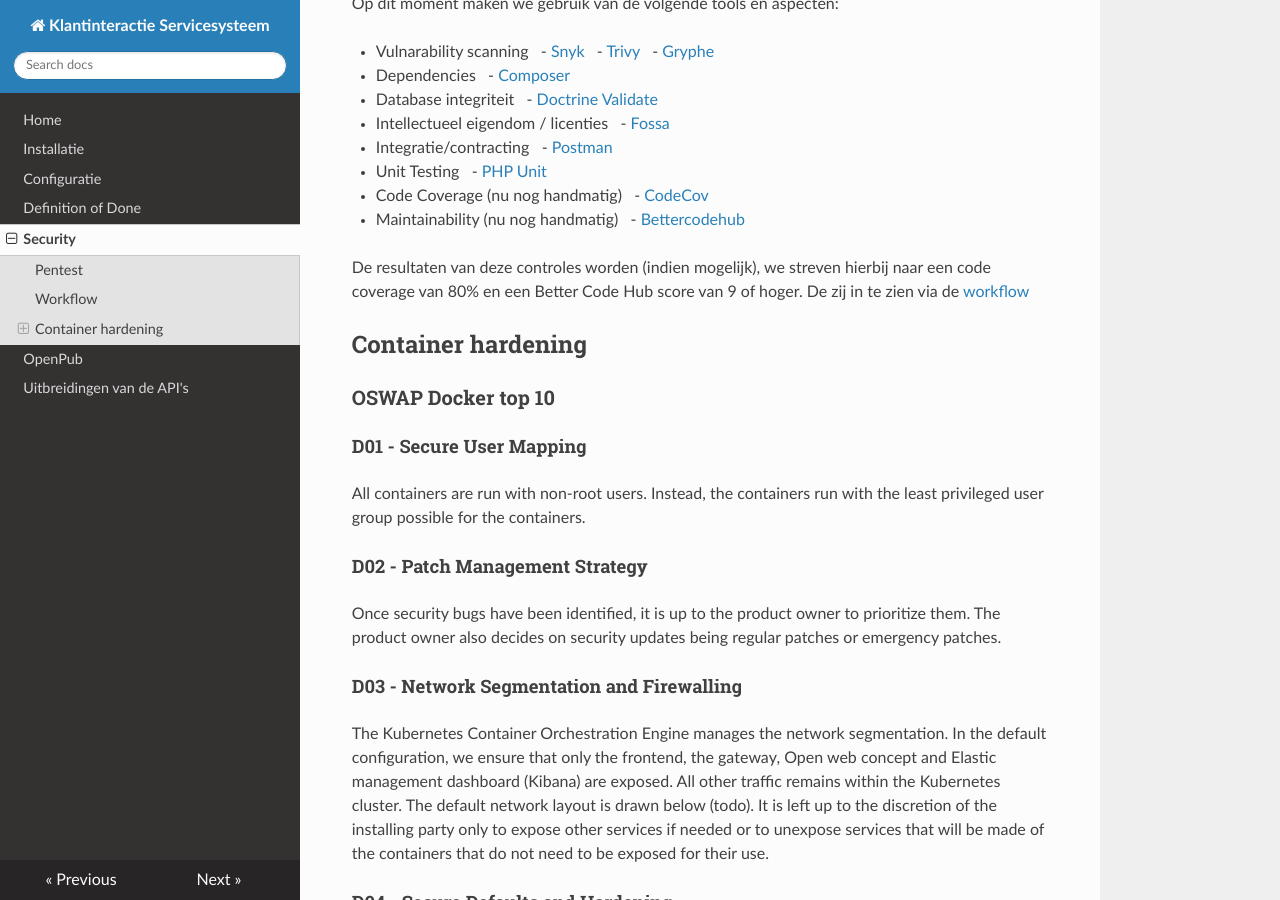
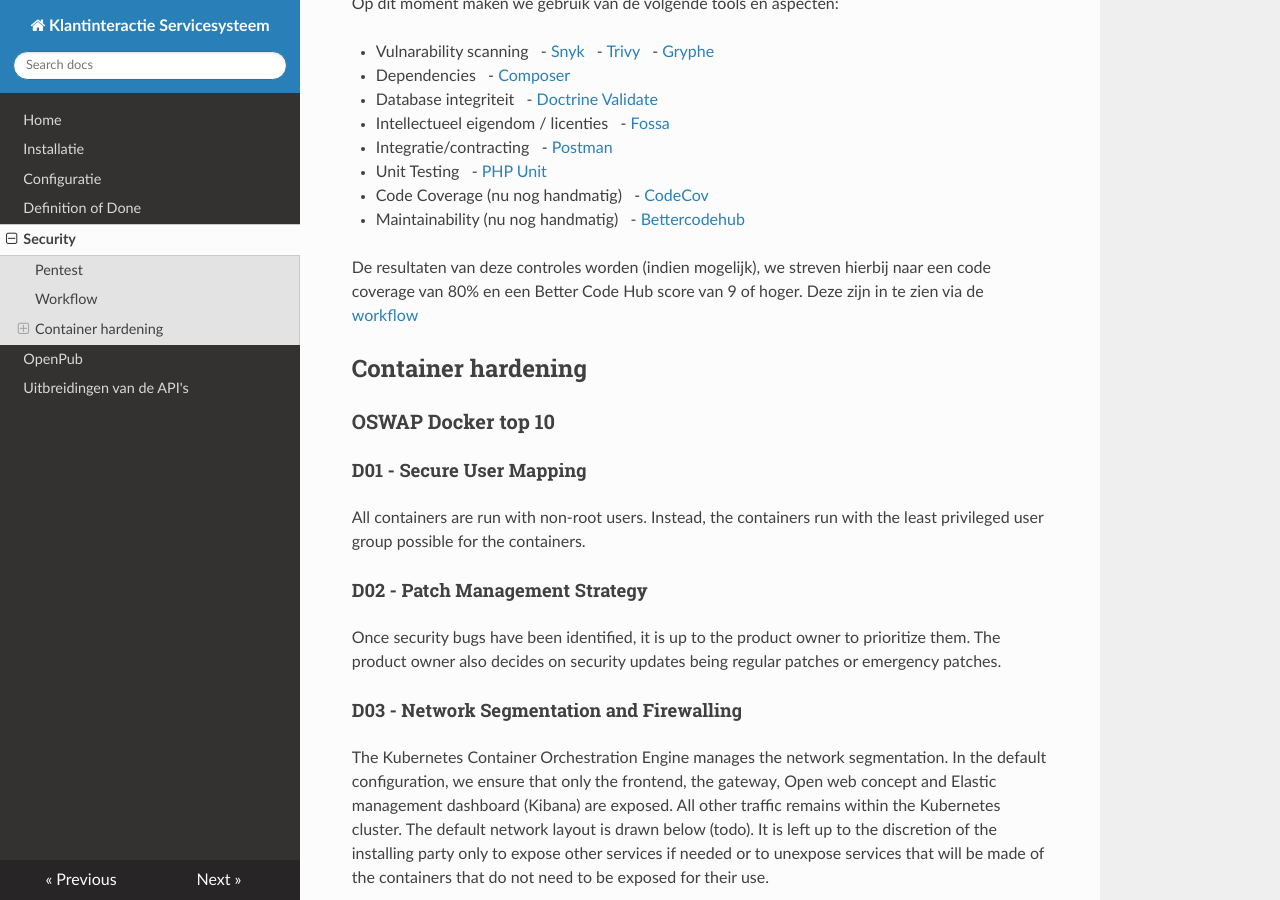
Before and after one commit to Klantinteractie-Servicesysteem/.github, an MkDocs documentation site: the page built from docs/SECURITY.md, in a window 1280 px wide and 900 px high, scrolled down 472 px. Built offline with MkDocs 1.6.1, drawn with Linux system fonts in a browser that asks for light colours; nearby versions of some CDN libraries.

Commit message:
Update SECURITY.md
spelfout verbeterd

```diff
--- a/docs/SECURITY.md
+++ b/docs/SECURITY.md
@@ -30,7 +30,7 @@
 - Maintainability (nu nog handmatig)
   - [Bettercodehub](https://bettercodehub.com/)
 
-De resultaten van deze controles worden (indien mogelijk), we streven hierbij naar een code coverage van 80% en een Better Code Hub score van 9 of hoger. De zij in te zien via de [workflow](https://github.com/ConductionNL/commonground-gateway/actions/runs/3564160815)
+De resultaten van deze controles worden (indien mogelijk), we streven hierbij naar een code coverage van 80% en een Better Code Hub score van 9 of hoger. Deze zijn in te zien via de [workflow](https://github.com/ConductionNL/commonground-gateway/actions/runs/3564160815)
 
 ## Container hardening
 
```
